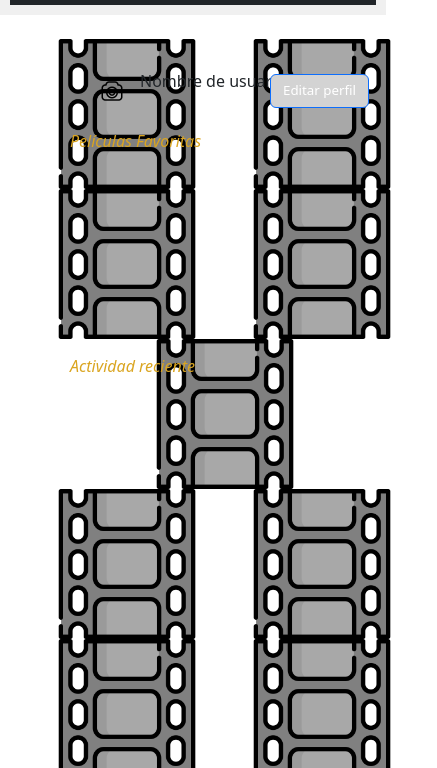
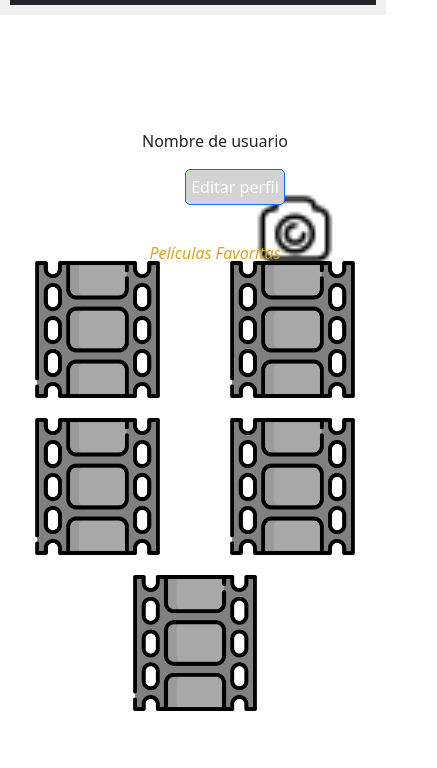
Before and after one commit to facundo-dondan/Flixtime, a plain HTML site: page pages/perfil.html in a window 390 px wide. Shown: the part 71-839 px from the top of the page, 437 px wide, since content can reach past the window. Drawn offline with nearby package versions, Linux system fonts and the light colour scheme.

Commit message:
prueba de cambios con boostrap y media query

```diff
--- a/css/styles.css
+++ b/css/styles.css
@@ -97,59 +97,54 @@ footer div {
 /* Perfil */
 
 .profile {
-    position: absolute;
+    position: relative;
     top: 150px;
     left: 100px;
+    width: 120px;
+    height: 120px;
 
 }
 .username {
-    position: absolute;
-    top: 140px;
-    left: 140px;
+    position: relative;
+    top: 10px;
+    left: 20px;
 }
 .edit-profile {
-    position: absolute;
-    top: 145px;
-    left: 270px;
+    position: relative;
+    top: 10px;
+    left: 40px;
     font-size: smaller;
     background-color: lightgrey;
+    padding: 5px;
+    border-radius: 5px;
 }
 .favoritas {
-    position: absolute;
-    top: 200px;
-    left: 70px;
+    position: relative;
+    top: 30px;
+    left: 20px;
     font-style: italic;
     color: goldenrod;
 }
-.fav-movies {
+.fav-movies, .recent-movies {
     width: 150px;
-    margin: 0 40px;
-    position: static;
+    margin: 10px;
 }
-.top5 {
-    margin-top: 160px;
+.top5, .recent {
+    display: flex;
+    justify-content: center;
+    flex-wrap: wrap;
+    gap: 10px;
 }
 .actividad {
-    position: absolute;
-    top: 425px;
-    left: 70px;
+    position: relative;
+    margin-top: 50px;
+    text-align: center;
     color: goldenrod;
     font-style: italic;
 
 }
-.recent-movies {
-    display: flex;
-    width: 150px;
-    margin: 0 40px;
-    position: static;
-}
-.recent {
-    display: flex;
-    margin-top: 60px;
-    margin-bottom: 50px;
-}
 
-@media {max-width: 768px;} {
+@media (max-width: 768px) {
     .profile {
         width: 80px;
         height: 80px;
@@ -162,14 +157,7 @@ footer div {
     }
 }
 
-@media {max-width: 480px;} {
-    .profile {
-        width: 60px;
-        height: 60px;
-    }
-    .fav-movies, .recent-movies {
-        width: 100%;}
-}
+
 
 
 
```
